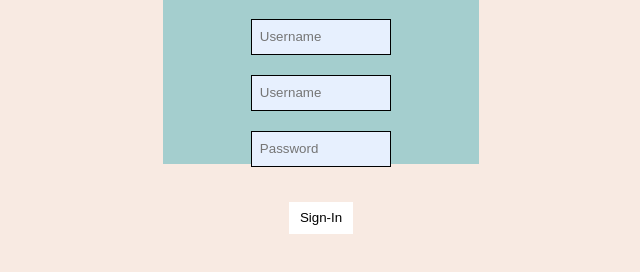
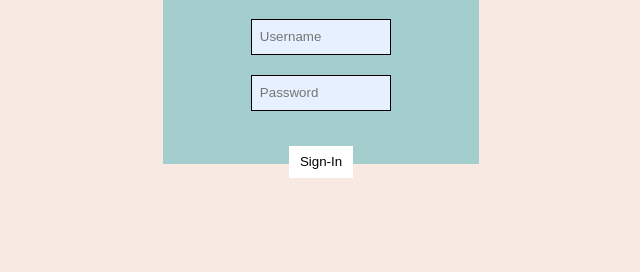
Before and after one commit to WebAhead12/Pin-Note, a website: page public/index.html in a window 1280 px wide. Shown: the part 160-432 px from the top of the page, without its empty margins (319-959 px from the left). Drawn offline with Linux system fonts and the light colour scheme.

Commit message:
fixed sign in input

```diff
--- a/public/index.html
+++ b/public/index.html
@@ -19,12 +19,7 @@
         placeholder="Username"
         required
       />
-      <br />
-      <input
-      class="usernameInput"
-      id="username"
-      placeholder="Username"
-    />
+
     <br />
       <input
         class="passwordInput"
```
